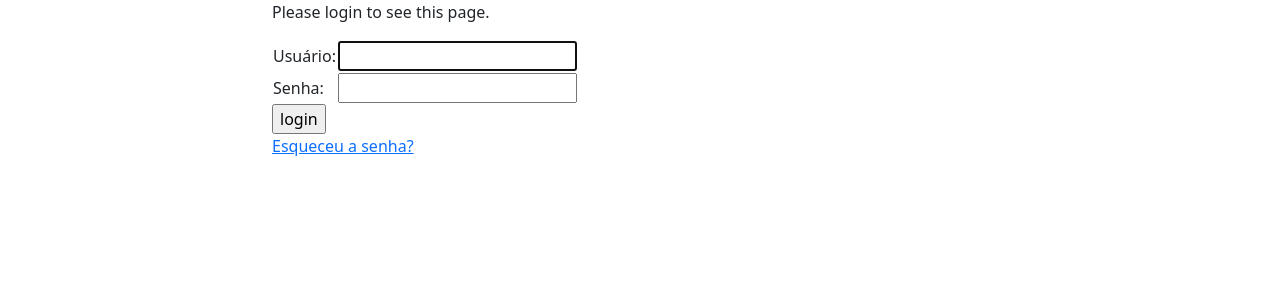
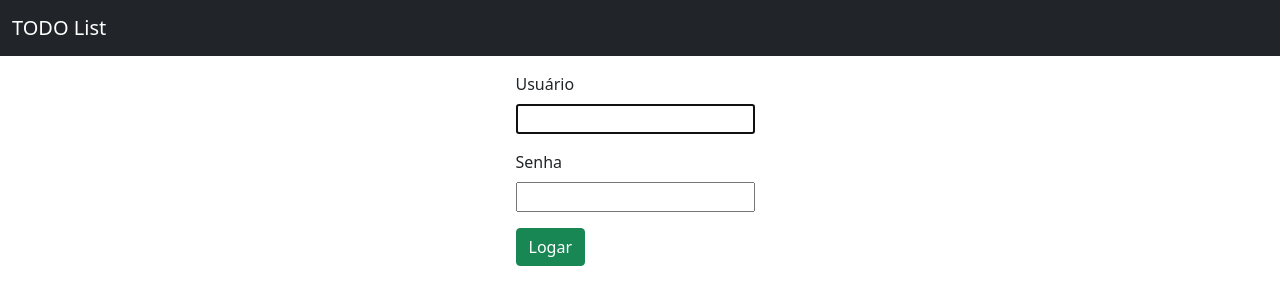
Before and after one commit to mateuslourenco/todolist, a Django app: page /login/?next=/ in a window 1280 px wide. Shown: the top 305 px of the page. Run offline with Django 4.2, Linux system fonts and the light colour scheme.

Commit message:
alterado template login

```diff
--- a/webdev/tarefas/templates/registration/login.html
+++ b/webdev/tarefas/templates/registration/login.html
@@ -1,49 +1,23 @@
-<!DOCTYPE html>
-<html lang="pt-br">
-<head>
-    <meta charset="UTF-8">
-    <title>Lista de tarefas</title>
-    <link href="https://cdn.jsdelivr.net/npm/bootstrap@5.1.3/dist/css/bootstrap.min.css" rel="stylesheet"
-          integrity="sha384-1BmE4kWBq78iYhFldvKuhfTAU6auU8tT94WrHftjDbrCEXSU1oBoqyl2QvZ6jIW3" crossorigin="anonymous">
-</head>
-<body>
-<div class="container">
-    <div class="row">
-        <div class="col-md-8 offset-md-2">
-            {% if form.errors %}
-            <p>Your username and password didn't match. Please try again.</p>
-            {% endif %}
-
-            {% if next %}
-            {% if user.is_authenticated %}
-            <p>Your account doesn't have access to this page. To proceed,
-                please login with an account that has access.</p>
-            {% else %}
-            <p>Please login to see this page.</p>
-            {% endif %}
-            {% endif %}
-
-            <form method="post" action="{% url 'login' %}">
-                {% csrf_token %}
-                <table>
-                    <tr>
-                        <td>{{ form.username.label_tag }}</td>
-                        <td>{{ form.username }}</td>
-                    </tr>
-                    <tr>
-                        <td>{{ form.password.label_tag }}</td>
-                        <td>{{ form.password }}</td>
-                    </tr>
-                </table>
-
-                <input type="submit" value="login">
-                <input type="hidden" name="next" value="{{ next }}">
-            </form>
-
-            {# Assumes you setup the password_reset view in your URLconf #}
-            <p><a href="{% url 'password_reset' %}">Esqueceu a senha?</a></p>
+{% extends "tarefas/base.html" %}
+{% block content %}
+<form method="post"}>
+    {% csrf_token %}
+    <div class="container">
+        <div class="row justify-content-center">
+            <div class="col-3">
+                {% if form.errors %}
+                <p>Your username and password didn't match. Please try again.</p>
+                {% endif %}
+                <div class="mb-3 mt-3">
+                    <label for="{{ form.username.id_for_label }}" class="form-label">Usuário</label>
+                    {{ form.username }}
+                </div>
+                <div class="mb-3">
+                    <label for="{{ form.password.id_for_label }}" class="form-label">Senha</label>
+                    {{ form.password }}
+                </div>
+                <button type="submit" class="btn btn-success">Logar</button>
+            </div>
         </div>
-    </div>
-</div>
-</body>
-</html>
+</form>
+{% endblock %}
--- /dev/null
+++ b/webdev/tarefas/templates/tarefas/base.html
@@ -0,0 +1,31 @@
+<!DOCTYPE html>
+<html lang="en">
+<head>
+    <title>TODO List</title>
+
+    <meta charset="utf-8">
+    <meta name="viewport" content="width=device-width, initial-scale=1">
+    <link href="https://cdn.jsdelivr.net/npm/bootstrap@5.1.3/dist/css/bootstrap.min.css" rel="stylesheet"
+          integrity="sha384-1BmE4kWBq78iYhFldvKuhfTAU6auU8tT94WrHftjDbrCEXSU1oBoqyl2QvZ6jIW3" crossorigin="anonymous">
+</head>
+<body>
+<nav class="navbar navbar-dark bg-dark">
+    <div class="container-fluid">
+        <a class="navbar-brand" href="{% url 'tarefas:home' %}">TODO List</a>
+        {% if user.is_authenticated %}
+        <ul class="navbar-nav">
+            <a class="btn btn-danger" href="{% url 'logout' %}">Sair</a>
+        </ul>
+        {% endif %}
+    </div>
+
+</nav>
+
+
+<div class="container">
+    <div class="row">
+        {% block content %}{% endblock %}
+    </div>
+</div>
+</body>
+</html>
```
Also changed, not shown: webdev/tarefas/templates/tarefas/home.html (+3 -22 lines), webdev/tarefas/tests/test_login.py (+4 -0 lines).
